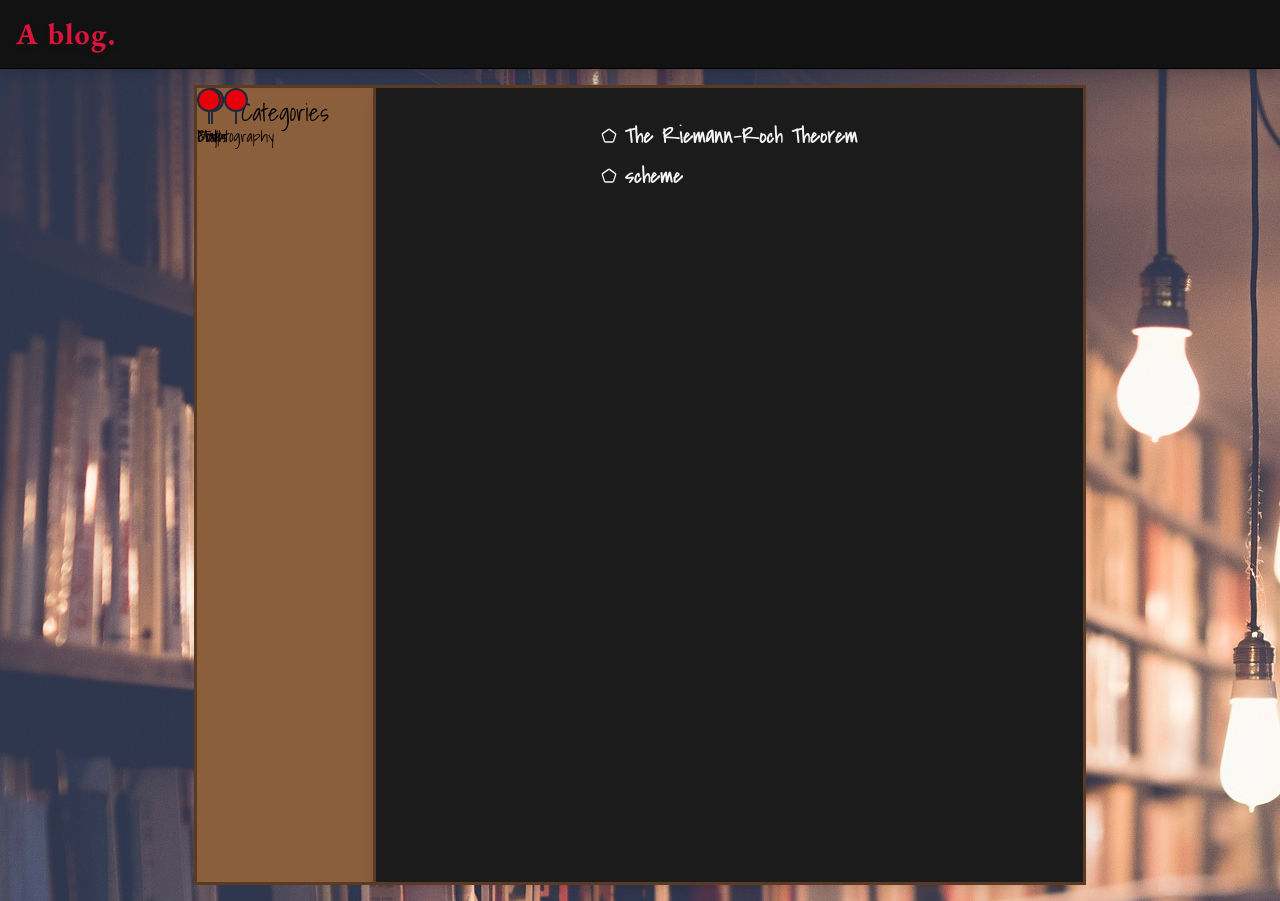
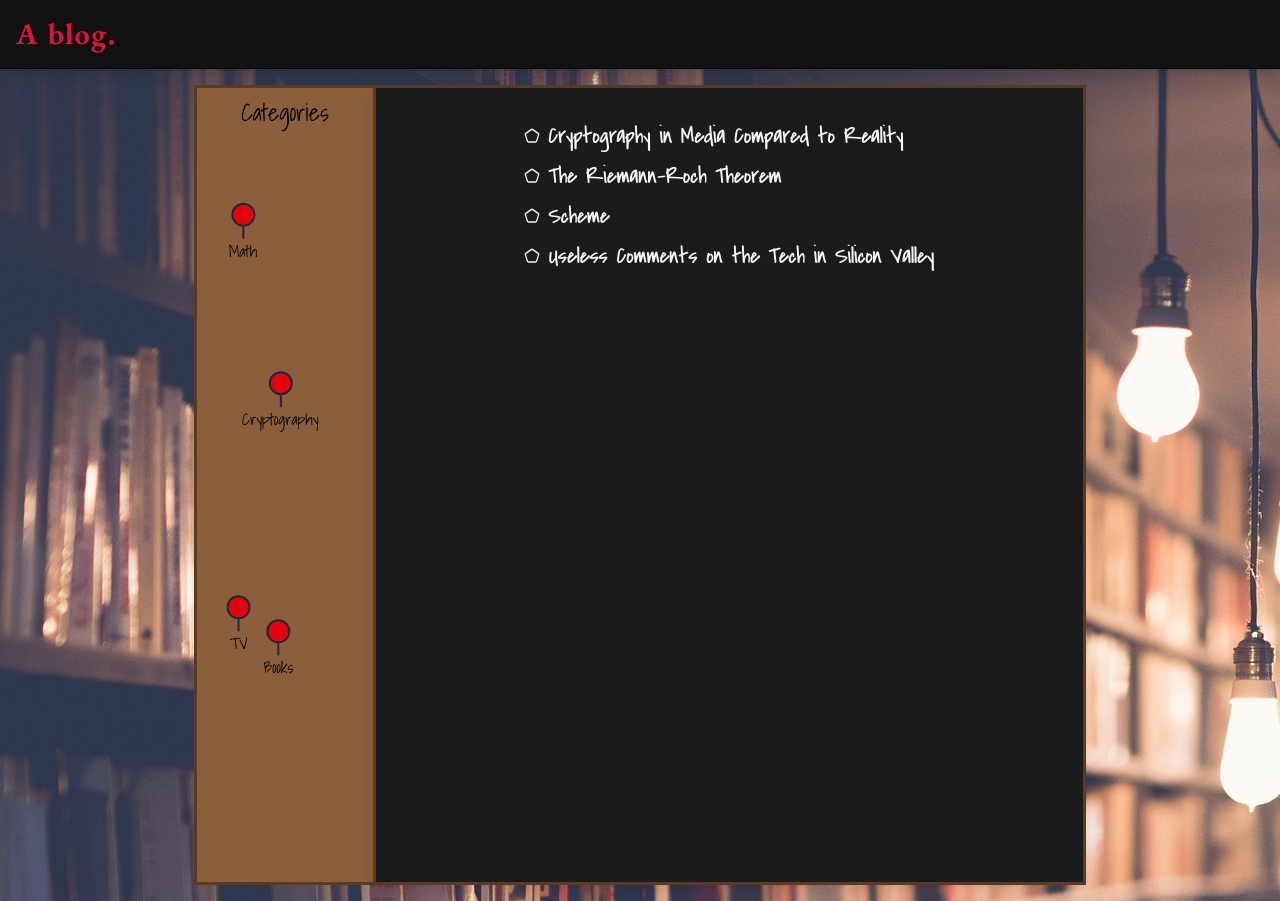
Before and after one commit to moorts/weirdBlogThing, a Next.js app: page / in a window 1280 px wide. Built offline with nearby package versions, Linux system fonts and the light colour scheme.

Commit message:
Add search Params and randomly initialized pins

```diff
--- /dev/null
+++ b/app/components/postList.tsx
@@ -0,0 +1,58 @@
+"use client";
+
+import Link from 'next/link';
+import { Star, Pentagon } from 'lucide-react';
+import { useSearchParams } from 'next/navigation';
+
+import { postsDirectory } from './lib/posts.ts';
+import path from 'path';
+import { categories } from '@/app/lib/constants.tsx';
+import { chalkFont } from '@/app/lib/tools.tsx';
+
+
+
+function PostPreview({postId, frontmatter}) {
+  const title = frontmatter["title"] ? frontmatter.title : postId;
+  return (
+    // <div className="w-full mx-auto p-8 bg-gradient-to-b from-yellow-100 via-yellow-50 to-yellow-100 rounded-xl shadow-lg border border-yellow-200 [box-shadow:inset_0_1px_3px_rgba(0,0,0,0.15)]">
+    // <div className="w-full mx-auto p-8 rounded-sm shadow-lg border-4 border-dashed border-white/60 border-[#F5F5F5]/70 shadow-[0_0_6px_rgba(255,255,255,0.4)] ">
+    <Link href={"/blog/" + postId} className={`text-2xl font-bold tracking-tight hover:underline hover:decoration-3 ${chalkFont.className}`}>{title}</Link>
+    // </div>
+  );
+}
+
+type PostData = {
+  id: string,
+  frontmatter: object,
+}
+interface PostListProps {
+  posts: PostData[],
+}
+
+export default function PostList({posts}: PostListProps) {
+  const searchParams = useSearchParams();
+  const category = searchParams.get("category");
+
+  return (
+    <ul className="list-none space-y-2">
+      {posts.filter(({id, frontmatter }) => {
+        if (!category) {
+          return true;
+        }
+        if("categories" in frontmatter) {
+          // TODO: maybe make this less error-prone.
+          return frontmatter.categories.includes(category);
+        }
+
+        return true;
+      }).map(({ id, frontmatter }) => {
+        return (
+          <li key={id} className="flex items-center gap-2">
+            <Pentagon className="w-4 h-4 text-[#F5F5F5]" />
+            <PostPreview key={id} postId={id} frontmatter={frontmatter}/>
+          </li>
+        );
+      })}
+    </ul>
+  );
+}
--- a/app/components/sidebar.tsx
+++ b/app/components/sidebar.tsx
@@ -1,6 +1,7 @@
 "use client";
 
-import { useRef, useState } from 'react';
+import { useRef, useState, useEffect } from 'react';
+import { useSearchParams } from 'next/navigation';
 import Link from 'next/link';
 
 import { pinBoardFont } from '@/app/lib/tools.tsx';
@@ -59,9 +60,14 @@ function Pin({text, position, onMove, linkEnabled, ref}) {
     }
   }
 
+  const searchParams = useSearchParams();
+  const category = searchParams.get("category");
+  const pinColor = (category === text) ? "bg-green-600" : "bg-red-600";
+  const target = (category === text) ? "/" : `/?category=${text}`;
+
   return (
     <Link
-      href="/blog/riemann_roch"
+      href={target}
       className="w-fit group block"
       onPointerDown={handlePointerDown}
       onPointerMove={handlePointerMove}
@@ -86,7 +92,7 @@ function Pin({text, position, onMove, linkEnabled, ref}) {
         ref={ref}
         className="flex flex-col w-fit items-center"
       >
-        <div className="w-6 h-6 bg-red-600 rounded-full border-2 border-gray-800"></div>
+        <div className={`w-6 h-6 ${pinColor} rounded-full border-2 border-gray-800`}></div>
 
         <div className="w-0.5 h-3 bg-gray-800 "></div>
         <p className={pinBoardFont.className}>{text}</p>
@@ -95,16 +101,29 @@ function Pin({text, position, onMove, linkEnabled, ref}) {
   );
 }
 
+type Position = {
+  x: number,
+  y: number,
+}
+
 export default function Sidebar() {
   const containerRef = useRef<HTMLDivElement>(null);
+
   const pinRefs = categories.map(cat => useRef<HTMLDivElement>(null));
 
-  const [positions, setPositions] = useState(categories.map(cat => {
-    return {
-      x: 0,
-      y: 0
-    };
-  }));
+  const [positions, setPositions] = useState<Position[]>([]);
+
+  useEffect(() => {
+    if (containerRef.current) {
+      const rect = containerRef.current.getBoundingClientRect();
+      setPositions(Array.from(categories
+                              .entries()
+                              .map(([i, cat]) => {
+                                return { x: rect.width * (Math.random() * 0.7), y: rect.height * (Math.random() * 0.6 + 0.1) };
+                              })));
+    }
+  }, []);
+
 
   function handleMove(i, dx, dy) {
     if (!containerRef.current || !pinRefs[i].current) return;
@@ -125,9 +144,9 @@ export default function Sidebar() {
   return (
           <div ref={containerRef} className="flex flex-col w-1/7 min-h-screen border-t-3 border-l-3 border-b-3 border-[#5A3A22] bg-[#8B5E3C]">
             <div className={`absolute self-center text-2xl mt-2 ${pinBoardFont.className}`}>Categories</div>
-            {positions.entries().map(([i, position]) => {
-              return <Pin key={i} text={categories[i]} position={position} onMove={(dx: number, dy: number) => handleMove(i, dx, dy)} linkEnabled={false} ref={pinRefs[i]}/>;
-            })}
+            {Array.from(positions.entries().map(([i, position]) =>
+              <Pin key={i} text={categories[i]} position={position} onMove={(dx: number, dy: number) => handleMove(i, dx, dy)} linkEnabled={false} ref={pinRefs[i]}/>
+            ))}
           </div>
   );
 }
--- a/app/page.tsx
+++ b/app/page.tsx
@@ -1,44 +1,18 @@
-import Link from 'next/link';
-import { Star, Pentagon } from 'lucide-react';
+import PostList from '@/app/components/postList.tsx';
+import { getAllPostIds, parsePostData } from '@/app/lib/posts.ts';
 
-import { postsDirectory, getAllPostIds, parsePostData } from './lib/posts.ts';
-import path from 'path';
-import { chalkFont } from './lib/tools.tsx';
+export default function Home() {
+  const postIds = getAllPostIds();
+  const posts = postIds.map(id => {
+    const { data: frontmatter } = parsePostData(id.params.id);
 
+    return {
+      id: id.params.id,
+      frontmatter
+    };
+  });
 
-
-function PostPreview({postId}) {
-  const { data: frontmatter } = parsePostData(postId);
-  const title = frontmatter["title"] ? frontmatter.title : postId;
   return (
-    // <div className="w-full mx-auto p-8 bg-gradient-to-b from-yellow-100 via-yellow-50 to-yellow-100 rounded-xl shadow-lg border border-yellow-200 [box-shadow:inset_0_1px_3px_rgba(0,0,0,0.15)]">
-    // <div className="w-full mx-auto p-8 rounded-sm shadow-lg border-4 border-dashed border-white/60 border-[#F5F5F5]/70 shadow-[0_0_6px_rgba(255,255,255,0.4)] ">
-    <Link href={"/blog/" + postId} className={`text-2xl font-bold tracking-tight hover:underline hover:decoration-3 ${chalkFont.className}`}>{title}</Link>
-    // </div>
+    <PostList posts={posts} />
   );
 }
-
-function Posts() {
-  const postIds = getAllPostIds();
-
-  return (
-    <ul className="list-none space-y-2">
-      {postIds.map(obj => {
-        const id = obj.params.id;
-        return (
-          <li key={id} className="flex items-center gap-2">
-            <Pentagon className="w-4 h-4 text-[#F5F5F5]" />
-            <PostPreview key={id} postId={id}/>
-          </li>
-        );
-      })}
-    </ul>
-  );
-}
-
-export default function Home() {
-
-  return (
-    Posts()
-  );
-}
--- /dev/null
+++ b/posts/cryptography_in_media.mdx
@@ -0,0 +1,6 @@
+---
+title: "Cryptography in Media Compared to Reality"
+categories: ["Math", "Cryptography", "TV"]
+---
+
+No idea.
--- a/posts/riemann_roch.mdx
+++ b/posts/riemann_roch.mdx
@@ -1,5 +1,6 @@
 ---
 title: "The Riemann-Roch Theorem"
+categories: ["Math"]
 ---
 
 test test test. <Tex>\ell(D) + \ell(K - D) = \deg D + 1 - g</Tex>.
--- a/posts/scheme.mdx
+++ b/posts/scheme.mdx
@@ -1,3 +1,7 @@
+---
+title: "Scheme"
+categories: ["Math"]
+---
 
 # T'is a scheme
 
--- /dev/null
+++ b/posts/silicon_valley.mdx
@@ -0,0 +1,6 @@
+---
+title: "Useless Comments on the Tech in Silicon Valley"
+categories: ["TV", "Cryptography"]
+---
+
+Silicon Valley is a great show.
```
